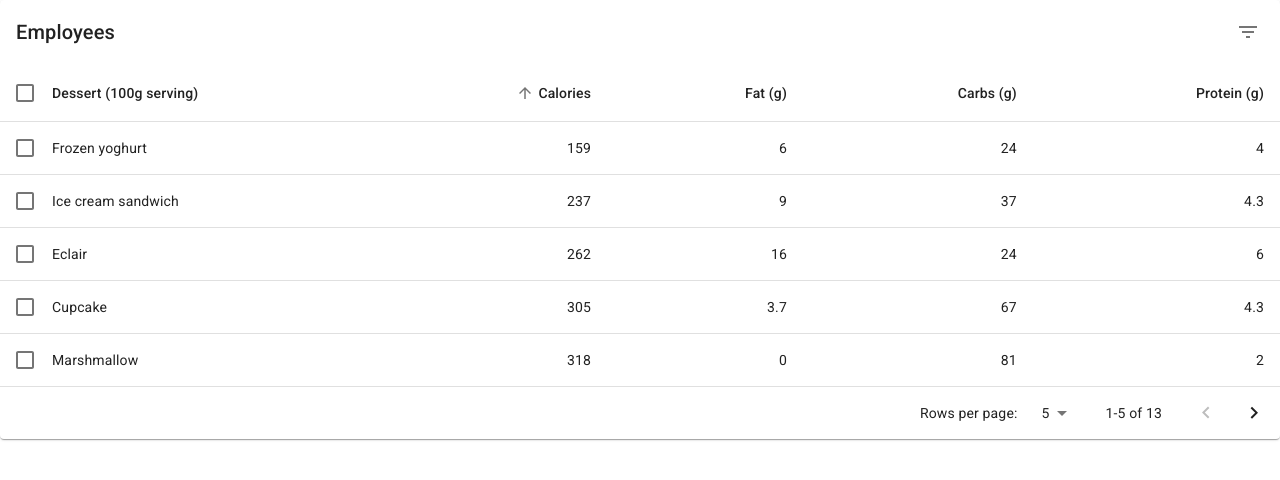
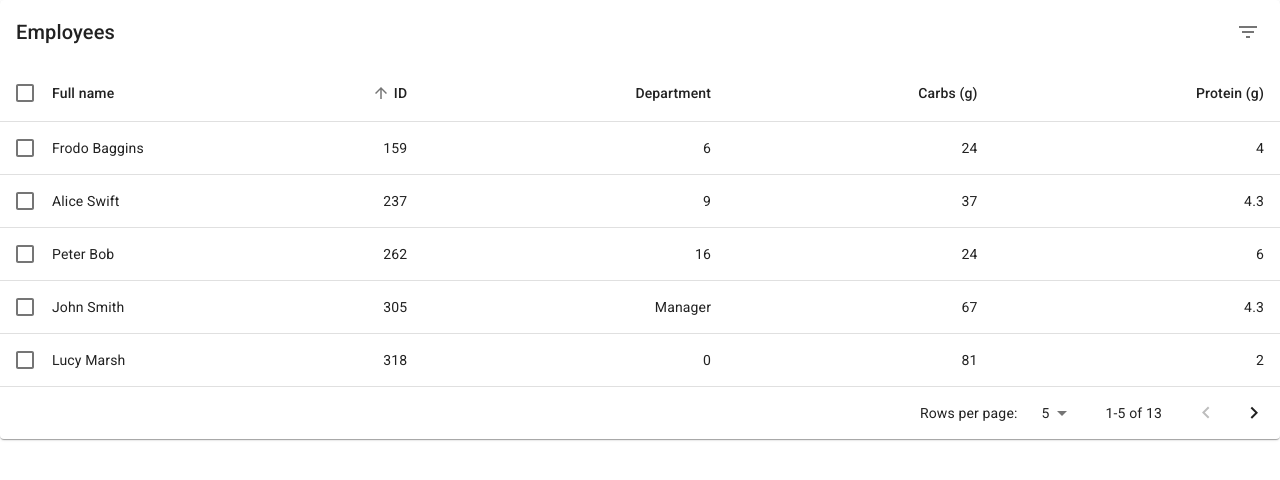
Before and after one commit to kpresta04/react-employee-directory, a React (Create React App) app: page / in a window 1280 px wide. Shown: the top 480 px of the page. Built offline with nearby package versions, Linux system fonts and the light colour scheme.

Commit message:
fields aligned

```diff
--- a/src/App.js
+++ b/src/App.js
@@ -26,19 +26,19 @@ function createData(name, calories, fat, carbs, protein) {
 }
 
 const rows = [
-	createData("Cupcake", 305, 3.7, 67, 4.3),
-	createData("Donut", 452, 25.0, 51, 4.9),
-	createData("Eclair", 262, 16.0, 24, 6.0),
-	createData("Frozen yoghurt", 159, 6.0, 24, 4.0),
-	createData("Gingerbread", 356, 16.0, 49, 3.9),
-	createData("Honeycomb", 408, 3.2, 87, 6.5),
-	createData("Ice cream sandwich", 237, 9.0, 37, 4.3),
-	createData("Jelly Bean", 375, 0.0, 94, 0.0),
-	createData("KitKat", 518, 26.0, 65, 7.0),
-	createData("Lollipop", 392, 0.2, 98, 0.0),
-	createData("Marshmallow", 318, 0, 81, 2.0),
-	createData("Nougat", 360, 19.0, 9, 37.0),
-	createData("Oreo", 437, 18.0, 63, 4.0),
+	createData("John Smith", 305, "Manager", 67, 4.3),
+	createData("Sally June", 452, 25.0, 51, 4.9),
+	createData("Peter Bob", 262, 16.0, 24, 6.0),
+	createData("Frodo Baggins", 159, 6.0, 24, 4.0),
+	createData("Tom Bombadil", 356, 16.0, 49, 3.9),
+	createData("Haley Jules", 408, 3.2, 87, 6.5),
+	createData("Alice Swift", 237, 9.0, 37, 4.3),
+	createData("Jelly Chris", 375, 0.0, 94, 0.0),
+	createData("Catherine Carter", 518, 26.0, 65, 7.0),
+	createData("Katie Anne", 392, 0.2, 98, 0.0),
+	createData("Lucy Marsh", 318, 0, 81, 2.0),
+	createData("Doug Douglas", 360, 19.0, 9, 37.0),
+	createData("Oreo Jones", 437, 18.0, 63, 4.0),
 ];
 
 function descendingComparator(a, b, orderBy) {
@@ -72,10 +72,10 @@ const headCells = [
 		id: "name",
 		numeric: false,
 		disablePadding: true,
-		label: "Dessert (100g serving)",
+		label: "Full name",
 	},
-	{ id: "calories", numeric: true, disablePadding: false, label: "Calories" },
-	{ id: "fat", numeric: true, disablePadding: false, label: "Fat (g)" },
+	{ id: "calories", numeric: true, disablePadding: false, label: "ID" },
+	{ id: "fat", numeric: false, disablePadding: false, label: "Department" },
 	{ id: "carbs", numeric: true, disablePadding: false, label: "Carbs (g)" },
 	{ id: "protein", numeric: true, disablePadding: false, label: "Protein (g)" },
 ];
@@ -108,7 +108,8 @@ function EnhancedTableHead(props) {
 				{headCells.map((headCell) => (
 					<TableCell
 						key={headCell.id}
-						align={headCell.numeric ? "right" : "left"}
+						// align={headCell.numeric ? "right" : "left"}
+						align={headCell.id === "name" ? "left" : "right"}
 						padding={headCell.disablePadding ? "none" : "default"}
 						sortDirection={orderBy === headCell.id ? order : false}
 					>
@@ -289,10 +290,6 @@ export default function EnhancedTable() {
 		setPage(0);
 	};
 
-	const handleChangeDense = (event) => {
-		setDense(event.target.checked);
-	};
-
 	const isSelected = (name) => selected.indexOf(name) !== -1;
 
 	const emptyRows =
--- a/src/index.js
+++ b/src/index.js
@@ -1,14 +1,13 @@
-import React from 'react';
-import ReactDOM from 'react-dom';
-import './index.css';
-import App from './App';
-import * as serviceWorker from './serviceWorker';
+import React from "react";
+import ReactDOM from "react-dom";
+import "./index.css";
+import App from "./App";
+import * as serviceWorker from "./serviceWorker";
 
 ReactDOM.render(
-  <React.StrictMode>
-    <App />
-  </React.StrictMode>,
-  document.getElementById('root')
+	<App />,
+
+	document.getElementById("root")
 );
 
 // If you want your app to work offline and load faster, you can change
```
